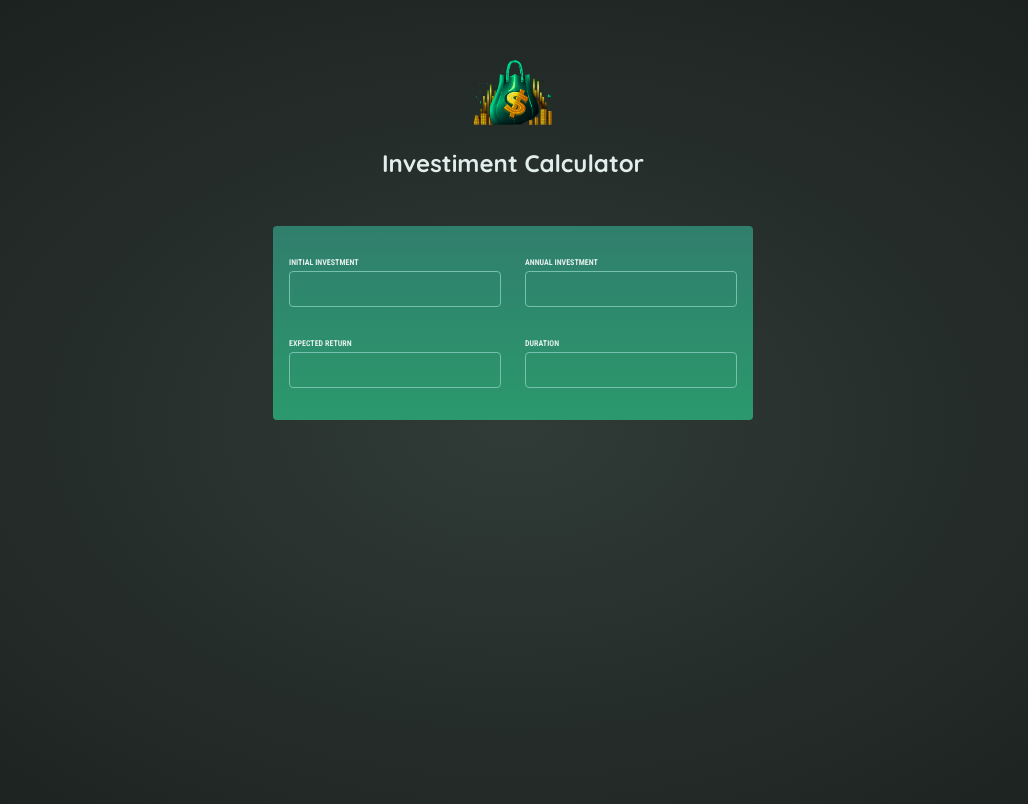
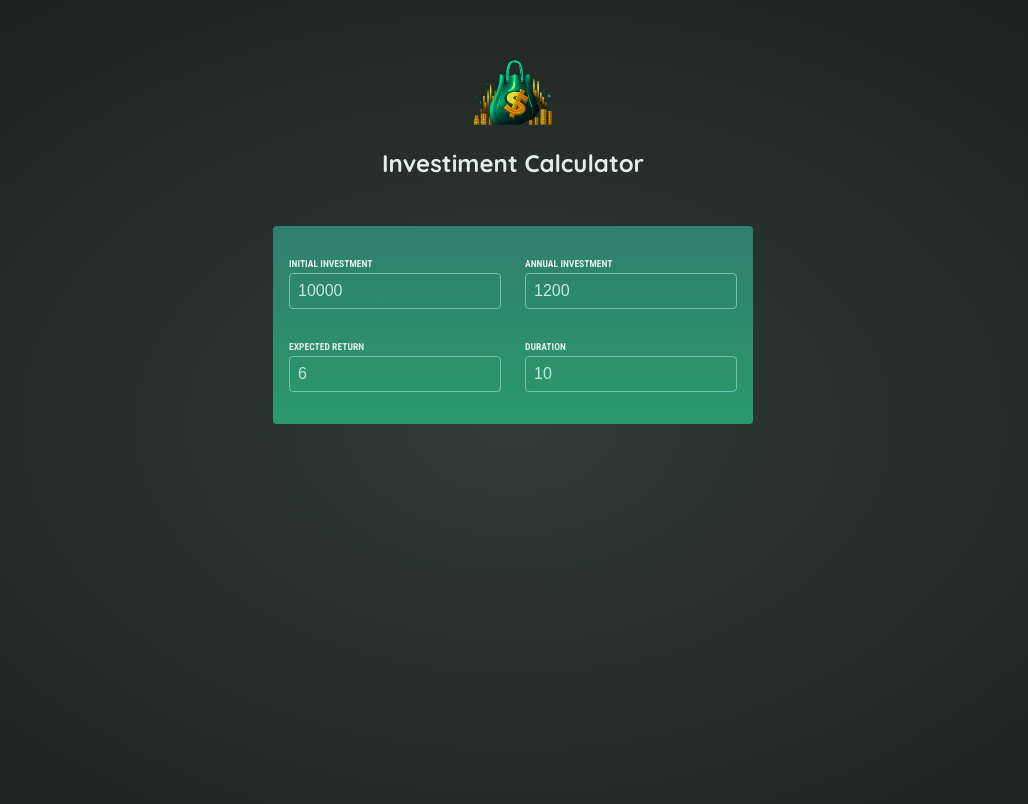
Before and after one commit to marshalmori/investiment-calculator, a React (Vite) app: page / in a window 1280 px wide. Shown: the top 804 px of the page, without its empty margins (127-1155 px from the left). Built offline with nearby package versions, Linux system fonts and the light colour scheme.

Commit message:
Handling events and using two-way-binding

```diff
--- a/src/components/UserInput.jsx
+++ b/src/components/UserInput.jsx
@@ -1,24 +1,68 @@
+import { useState } from "react";
+
 function UserInput() {
+  const [userInput, setUserInput] = useState({
+    initialInvestment: 10000,
+    annualInvestment: 1200,
+    expectedReturn: 6,
+    duration: 10,
+  });
+
+  function handleChange(inputIdentifier, newValue) {
+    setUserInput((prevUserInput) => {
+      return {
+        ...prevUserInput,
+        [inputIdentifier]: newValue,
+      };
+    });
+  }
+
   return (
     <section id="user-input">
       <div className="input-group">
         <p>
           <label>Initial Investment</label>
-          <input type="number" required />
+          <input
+            type="number"
+            required
+            value={userInput.initialInvestment}
+            onChange={(event) =>
+              handleChange("initialInvestment", event.target.value)
+            }
+          />
         </p>
         <p>
           <label>Annual Investment</label>
-          <input type="number" required />
+          <input
+            type="number"
+            required
+            value={userInput.annualInvestment}
+            onChange={(event) =>
+              handleChange("annualInvestment", event.target.value)
+            }
+          />
         </p>
       </div>
       <div className="input-group">
         <p>
           <label>Expected Return</label>
-          <input type="number" required />
+          <input
+            type="number"
+            required
+            value={userInput.expectedReturn}
+            onChange={(event) =>
+              handleChange("expectedReturn", event.target.value)
+            }
+          />
         </p>
         <p>
           <label>Duration</label>
-          <input type="number" required />
+          <input
+            type="number"
+            required
+            value={userInput.duration}
+            onChange={(event) => handleChange("duration", event.target.value)}
+          />
         </p>
       </div>
     </section>
--- a/src/index.css
+++ b/src/index.css
@@ -1,4 +1,4 @@
-@import url('https://fonts.googleapis.com/css2?family=Quicksand:wght@400;700&family=Roboto+Condensed:wght@400;700&display=swap');
+@import url("https://fonts.googleapis.com/css2?family=Quicksand:wght@400;700&family=Roboto+Condensed:wght@400;700&display=swap");
 
 * {
   box-sizing: border-box;
@@ -6,7 +6,7 @@
 
 body {
   margin: 0;
-  font-family: 'Quicksand', sans-serif;
+  font-family: "Quicksand", sans-serif;
   -webkit-font-smoothing: antialiased;
   -moz-osx-font-smoothing: grayscale;
   background: radial-gradient(#303b37, #1a1f1d);
@@ -18,7 +18,6 @@
   text-align: center;
   margin: 3rem auto;
 }
-
 
 #header img {
   width: 5rem;
@@ -48,8 +47,8 @@
 #user-input label {
   display: block;
   margin-bottom: 0.25rem;
-  font-family: 'Roboto Condensed', sans-serif;
-  font-size: 0.5rem;
+  font-family: "Roboto Condensed", sans-serif;
+  font-size: 0.6rem;
   font-weight: bold;
   text-transform: uppercase;
 }
@@ -79,7 +78,7 @@
 }
 
 #result tbody {
-  font-family: 'Roboto Condensed', sans-serif;
+  font-family: "Roboto Condensed", sans-serif;
   font-size: 0.85rem;
   color: #c2e9e0;
 }
```
